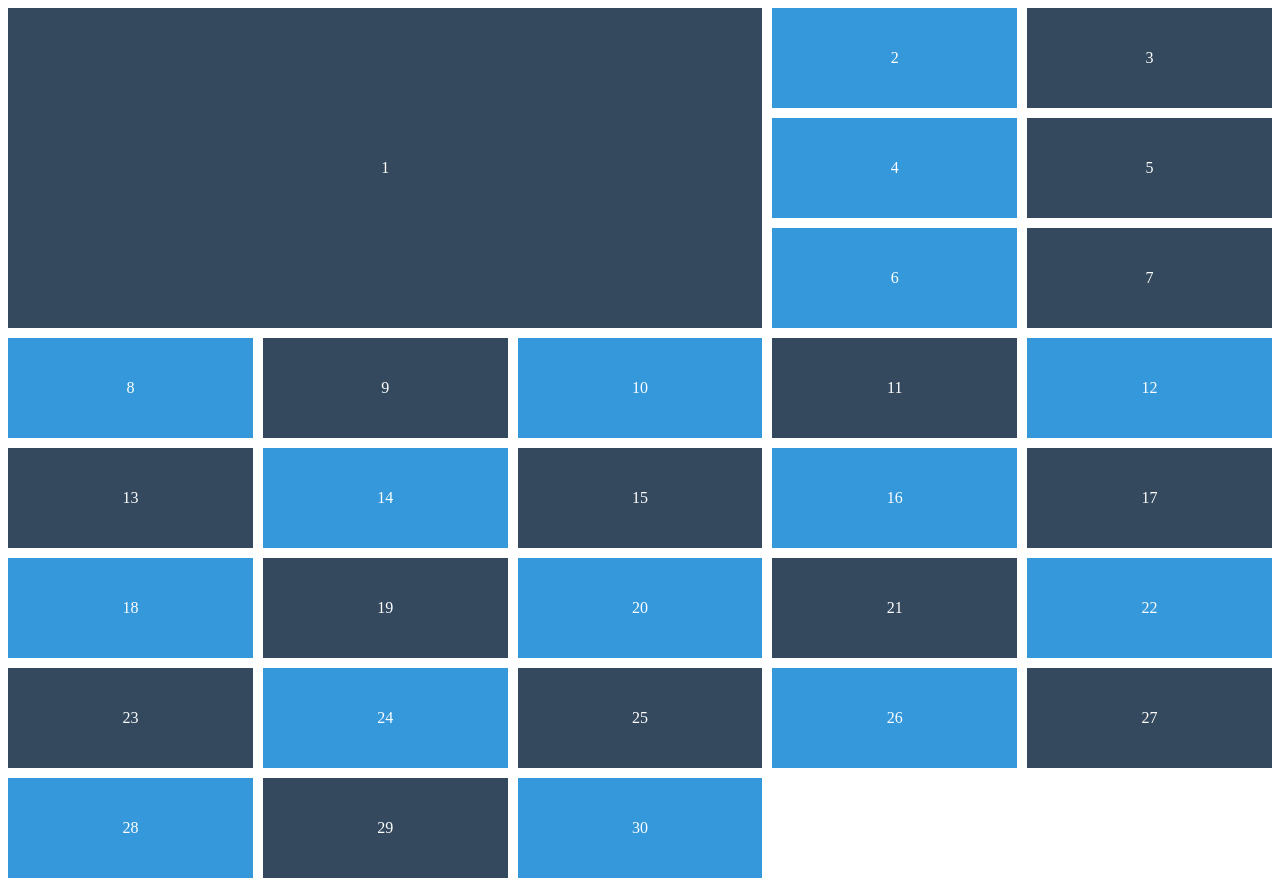
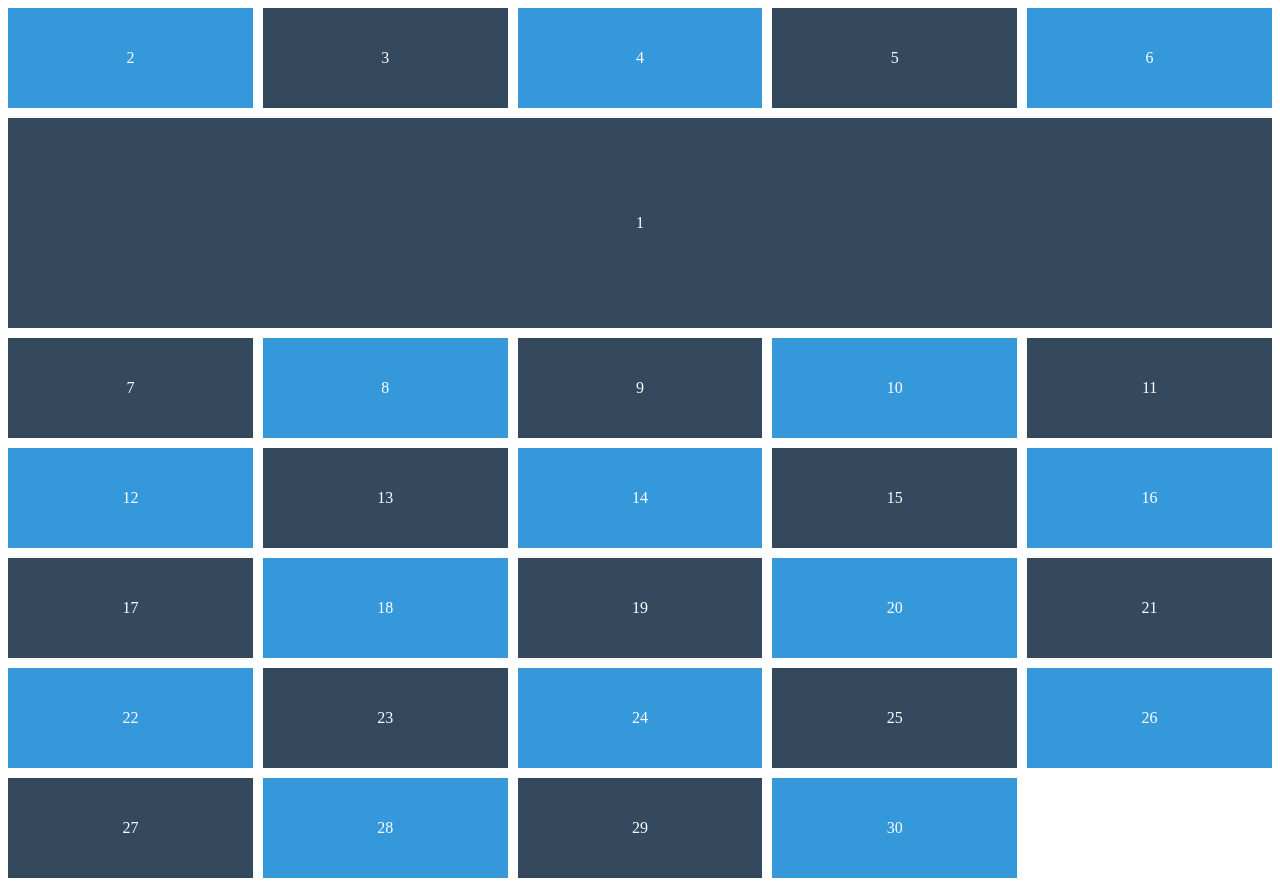
Before and after one commit to callmedevmomo/css-master, a plain HTML site: page grid.html in a window 1280 px wide. Drawn offline with Linux system fonts and the light colour scheme.

Commit message:
Grid Area

```diff
--- a/grid.html
+++ b/grid.html
@@ -49,8 +49,9 @@
         /* grid-row-start: 2; */
         /* grid-row-end: 5; */
         /* grid-row: 1/5; */
-        grid-row: span 3;
-        grid-column: span 3;
+        /* grid-row: span 3;
+        grid-column: span 3; */
+        grid-area: 2/1/4/-1;
       }
     </style>
   </head>
```
Also changed, not shown: README.md.
